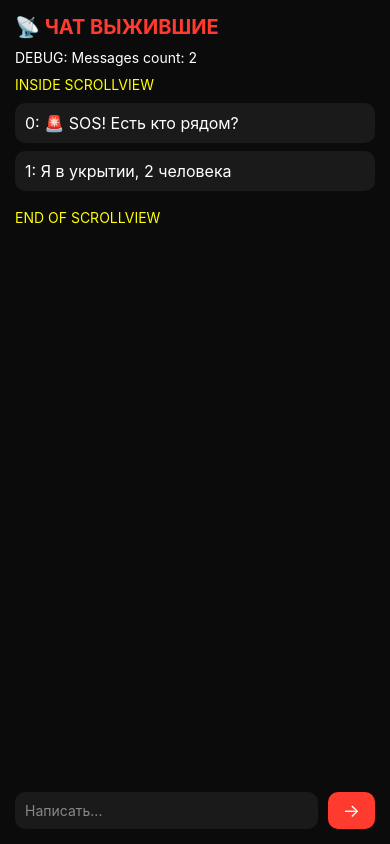
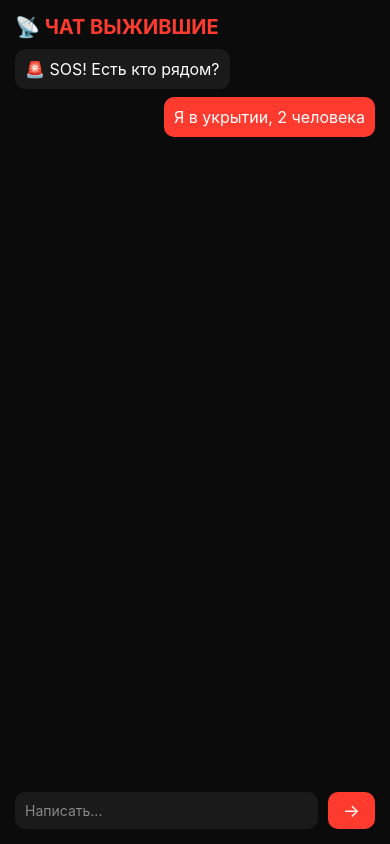
Before and after one commit to MrAlexOm/Bunker-App, a React Native app: screen /Panic in a window 390 px wide. Built offline with nearby package versions, Linux system fonts and the light colour scheme.

Commit message:
Make proper chat interface - my messages right red, others left dark

```diff
--- a/src/screens/PanicScreen.tsx
+++ b/src/screens/PanicScreen.tsx
@@ -10,8 +10,8 @@ import {
 
 const PanicScreen = () => {
   const [messages, setMessages] = useState([
-    { id: '1', text: '🚨 SOS! Есть кто рядом?' },
-    { id: '2', text: 'Я в укрытии, 2 человека' },
+    { id: '1', text: '🚨 SOS! Есть кто рядом?', isMine: false },
+    { id: '2', text: 'Я в укрытии, 2 человека', isMine: true },
   ]);
 
   const [input, setInput] = useState('');
@@ -22,6 +22,7 @@ const PanicScreen = () => {
     const newMessage = {
       id: Date.now().toString(),
       text: input,
+      isMine: true,
     };
 
     setMessages((prev) => [...prev, newMessage]);
@@ -33,29 +34,21 @@ const PanicScreen = () => {
 
       <Text style={styles.title}>📡 ЧАТ ВЫЖИВШИЕ</Text>
 
-      <Text style={{ color: 'white', marginBottom: 10 }}>
-        DEBUG: Messages count: {messages.length}
-      </Text>
-
       <ScrollView
         style={styles.chat}
         contentContainerStyle={{ paddingBottom: 20 }}
       >
-        <Text style={{ color: 'yellow', marginBottom: 10 }}>
-          INSIDE SCROLLVIEW
-        </Text>
-
-        {messages.map((msg, index) => (
-          <View key={msg.id} style={styles.message}>
-            <Text style={styles.text}>
-              {index}: {msg.text}
-            </Text>
+        {messages.map((msg) => (
+          <View
+            key={msg.id}
+            style={[
+              styles.message,
+              msg.isMine ? styles.myMessage : styles.otherMessage
+            ]}
+          >
+            <Text style={styles.text}>{msg.text}</Text>
           </View>
         ))}
-
-        <Text style={{ color: 'yellow', marginTop: 10 }}>
-          END OF SCROLLVIEW
-        </Text>
       </ScrollView>
 
       <View style={styles.inputRow}>
@@ -92,10 +85,18 @@ const styles = StyleSheet.create({
     flex: 1,
   },
   message: {
-    backgroundColor: '#1A1A1A',
+    maxWidth: '75%',
     padding: 10,
     borderRadius: 10,
     marginBottom: 8,
+  },
+  myMessage: {
+    alignSelf: 'flex-end',
+    backgroundColor: '#FF3B30',
+  },
+  otherMessage: {
+    alignSelf: 'flex-start',
+    backgroundColor: '#1A1A1A',
   },
   text: {
     color: '#fff',
```
